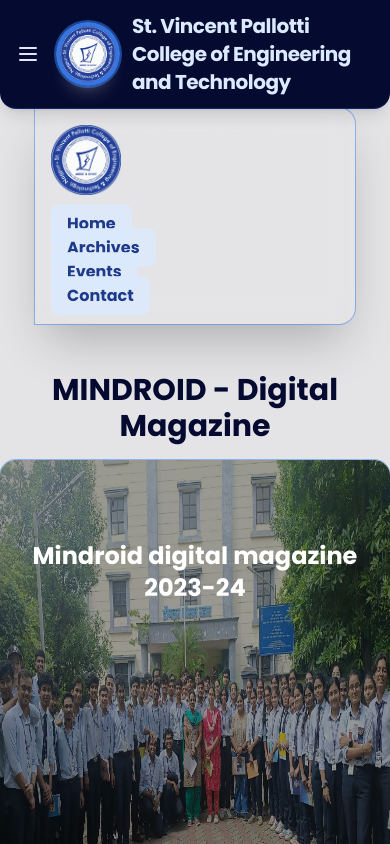
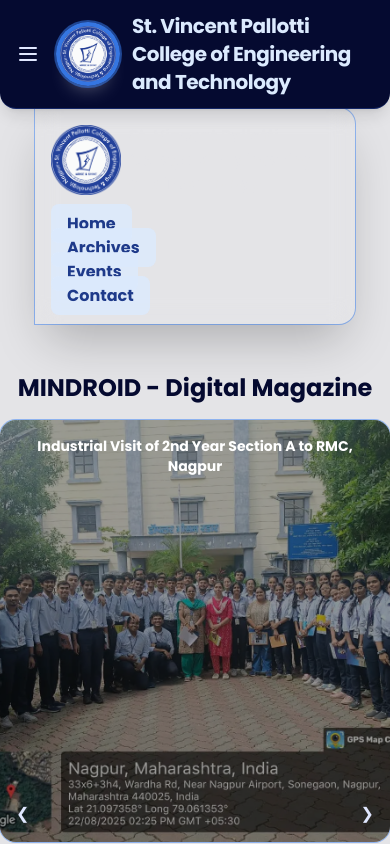
Before and after one commit to Ethaniconic/Repo, a React (Vite) app: page / in a window 390 px wide. Built offline with nearby package versions, Linux system fonts and the light colour scheme.

Commit message:
Made Carousel reactive and centered on all screen sizes.

```diff
--- a/src/components/Carousel.jsx
+++ b/src/components/Carousel.jsx
@@ -7,43 +7,6 @@
 import FifthPage from "../assets/ACM_Elections.webp"
 
 const slides = [
-    {
-        id: "slide1",
-        img: `${FirstPage}`,
-        prev: "slide4",
-        next: "slide2",
-        desc: "Mindroid digital magazine 2023-24"
-    },
-    {
-        id: "slide2",
-        img: `${SecondPage}`,
-        prev: "slide1",
-        next: "slide3",
-        desc: "Mindroid digital magazine 2023-24",
-    },
-    {
-        id: "slide3",
-        img: `${ThirdPage}`,
-        prev: "slide2",
-        next: "slide4",
-        desc: "Mindroid digital magazine 2023-24"
-    },
-    {
-        id: "slide4",
-        img: `${FourthPage}`,
-        prev: "slide3",
-        next: "slide5",
-        desc: "Mindroid digital magazine 2023-24"
-
-    },
-    {
-        id: "slide5",
-        img: `${FifthPage}`,
-        prev: "slide4",
-        next: "slide1",
-        desc: "Mindroid digital magazine 2023-24"
-
-    },
   {
     id: "slide1",
     img: FirstPage,
@@ -82,8 +45,8 @@
 ];
 
 const Carousel = () => {
-    const [current, setCurrent] = useState(0);
-    const timeoutRef = useRef(null);
+  const [current, setCurrent] = useState(0);
+  const timeoutRef = useRef(null);
 
   useEffect(() => {
     timeoutRef.current = setTimeout(() => {
@@ -94,62 +57,12 @@
 
   const goTo = (idx) => setCurrent(idx);
 
-    return (
-        <div className="flex flex-col justify-center items-center mt-8 w-full">
-            <div className="flex text-[#050a30] font-bold text-3xl my-4 text-center">
-                <h1>MINDROID - Digital Magazine</h1>
-            </div>
-            <div className="carousel w-[55vw] h-[70vh] max-w-full aspect-[16/6] overflow-hidden rounded-2xl shadow-2xl/30 ring-1 ring-primary/10 relative mx-auto flex justify-center items-center">
-                {slides.map((slide, idx) => (
-                    <div
-                        key={slide.id}
-                        id={slide.id}
-                        className={`carousel-item absolute w-full h-full transition-opacity duration-700 flex justify-center items-center ${idx === current ? 'opacity-100 z-10' : 'opacity-0 z-0'}`}
-                    >
-                        <img
-                            src={slide.img}
-                            className="object-fit w-full h-full mx-auto"
-                            alt={`Slide ${idx + 1}`}
-                            loading="lazy"
-                        />
-                        {/* Overlay */}
-                        <div className="absolute inset-0 flex flex-col bg-black bg-opacity-40 justify-start pt-20 items-center">
-                            <h2 className="text-white text-2xl text-center font-bold">{slide.desc}</h2>
-                        </div>
-                        <div className="absolute left-4 right-4 bottom-4 flex justify-between">
-                            <button
-                                className="btn btn-circle btn-accent"
-                                onClick={() => goTo((current - 1 + slides.length) % slides.length)}
-                                type="button"
-                            >❮</button>
-                            <button
-                                className="btn btn-circle btn-accent"
-                                onClick={() => goTo((current + 1) % slides.length)}
-                                type="button"
-                            >❯</button>
-                        </div>
-                    </div>
-                ))}
-                {/* Dots */}
-                <div className="absolute bottom-2 left-1/2 -translate-x-1/2 flex gap-2">
-                    {slides.map((_, idx) => (
-                        <button
-                            key={idx}
-                            className={`w-3 h-3 rounded-full ${idx === current ? 'bg-accent' : 'bg-base-200'} border border-primary`}
-                            onClick={() => goTo(idx)}
-                            type="button"
-                        />
-                    ))}
-                </div>
-            </div>
-        </div>
-    );
   return (
     <div className="flex flex-col justify-center items-center mt-8 w-full">
-      <div className="flex align-center justify-center text-[#050a30] text-3xl font-bold my-4">
+      <div className="flex align-center justify-center text-[#050a30] text-2xl sm:text-3xl font-bold my-4 text-center">
         <h2>MINDROID - Digital Magazine</h2>
       </div>
-      <div className="carousel relative w-[55vw] h-[80vh] max-w-full aspect-[16/6] overflow-hidden rounded-2xl shadow-2xl/30 ring-1 ring-primary/10 mx-auto flex justify-center items-center">
+      <div className="carousel relative w-full mx-4 md:w-[55vw] max-w-4xl h-[50vh] md:h-[80vh] aspect-video md:aspect-[16/9] overflow-hidden rounded-2xl shadow-2xl/30 ring-1 ring-primary/10 md:mx-auto flex justify-center items-center">
         {slides.map((slide, idx) => (
           <div
             key={slide.id}
@@ -164,21 +77,21 @@
             />
 
             {/* Description overlay */}
-            <div className="absolute inset-0 flex flex-col items-center justify-start p-4 bg-black/40 text-white">
-              <p className="text-sm md:text-base">{slide.desc}</p>
+            <div className="absolute inset-0 flex flex-col items-center justify-start pt-4 sm:pt-8 md:pt-12 lg:pt-20 p-4 bg-black/40 text-white">
+              <p className="text-sm sm:text-base md:text-lg lg:text-xl text-center font-bold">{slide.desc}</p>
             </div>
 
             {/* Buttons */}
             <div className="absolute left-4 right-4 bottom-4 flex justify-between">
               <button
-                className="btn btn-circle btn-accent"
+                className="btn btn-circle btn-accent btn-sm md:btn-md"
                 onClick={() => goTo((current - 1 + slides.length) % slides.length)}
                 type="button"
               >
                 ❮
               </button>
               <button
-                className="btn btn-circle btn-accent"
+                className="btn btn-circle btn-accent btn-sm md:btn-md"
                 onClick={() => goTo((current + 1) % slides.length)}
                 type="button"
               >
@@ -193,7 +106,7 @@
           {slides.map((_, idx) => (
             <button
               key={idx}
-              className={`w-3 h-3 rounded-full ${idx === current ? 'bg-accent' : 'bg-base-200'} border border-primary`}
+              className={`w-2 h-2 sm:w-3 sm:h-3 rounded-full ${idx === current ? 'bg-accent' : 'bg-base-200'} border border-primary`}
               onClick={() => goTo(idx)}
               type="button"
             />
```
